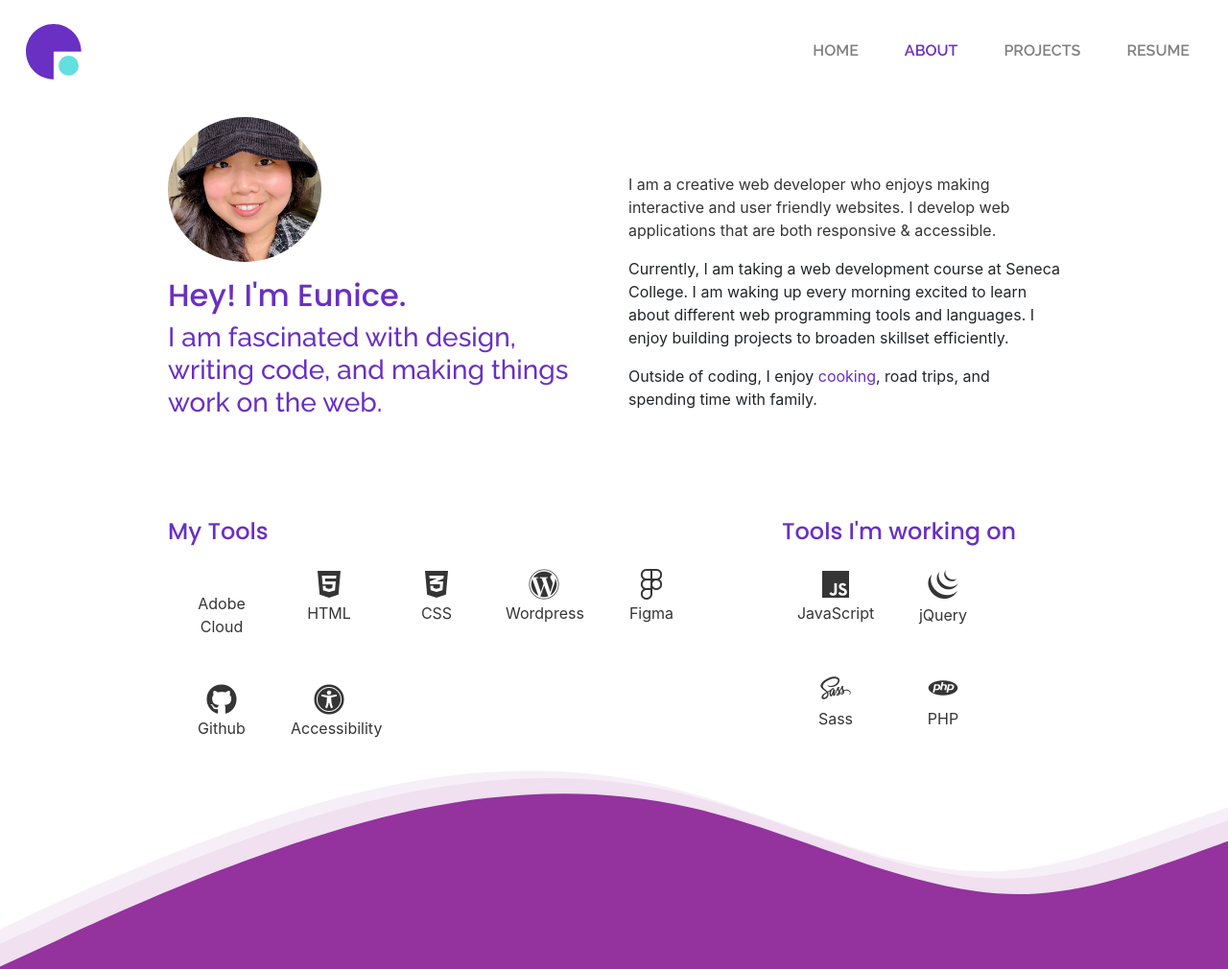
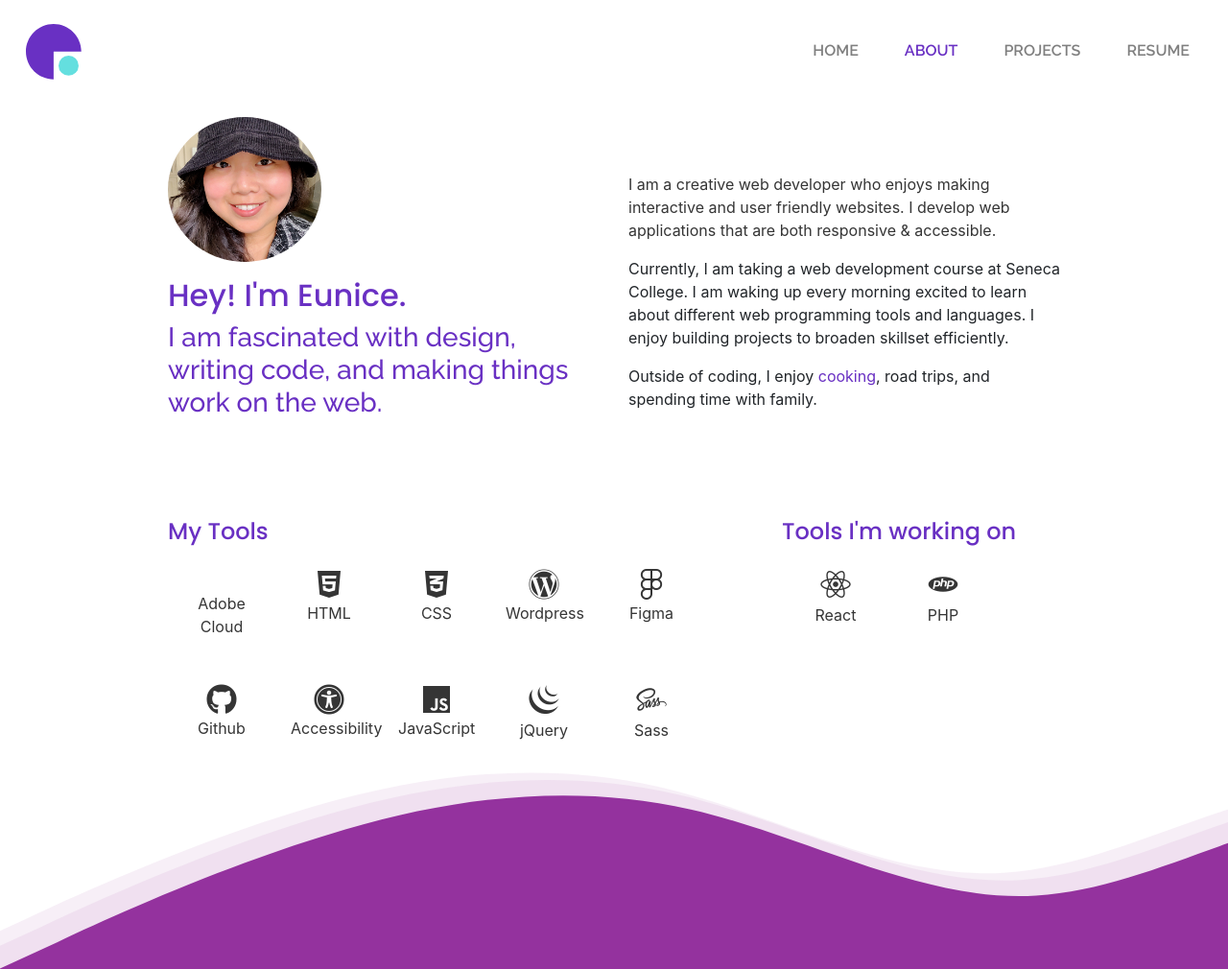
Before and after one commit to euniceoquialda/portfolio2021, a plain HTML site: page about.html in a window 1280 px wide. Shown: the top 1010 px of the page at 96% size. Drawn offline with nearby package versions, Linux system fonts and the light colour scheme; some icons are missing.

Commit message:
icons moved

```diff
--- a/about.html
+++ b/about.html
@@ -152,14 +152,6 @@
                     <i class="fas fa-universal-access"></i>
                     <p class="">Accessibility</p>
                 </li>
-            </ul>
-        </div>
-
-
-        <div class="icons black-font mb-5 col-12 col-md-4">
-            <h4 class="mt-5 poppins violet-font">Tools I'm working on</h4>
-            <ul
-                class="d-flex justify-content-around justify-content-md-start align-content-start align-items-start flex-wrap ">
 
                 <li class="text-center">
                     <i class="fab fa-js "></i>
@@ -174,6 +166,20 @@
                 <li class="text-center">
                     <i class="devicon-sass-original"></i>
                     <p>Sass</p>
+                </li>
+            </ul>
+        </div>
+
+
+        <div class="icons black-font mb-5 col-12 col-md-4">
+            <h4 class="mt-5 poppins violet-font">Tools I'm working on</h4>
+            <ul
+                class="d-flex justify-content-around justify-content-md-start align-content-start align-items-start flex-wrap ">
+
+
+                <li class="text-center">
+                    <i class="devicon-react-original"></i>
+                    <p>React</p>
                 </li>
 
                 <li class="text-center">
```
